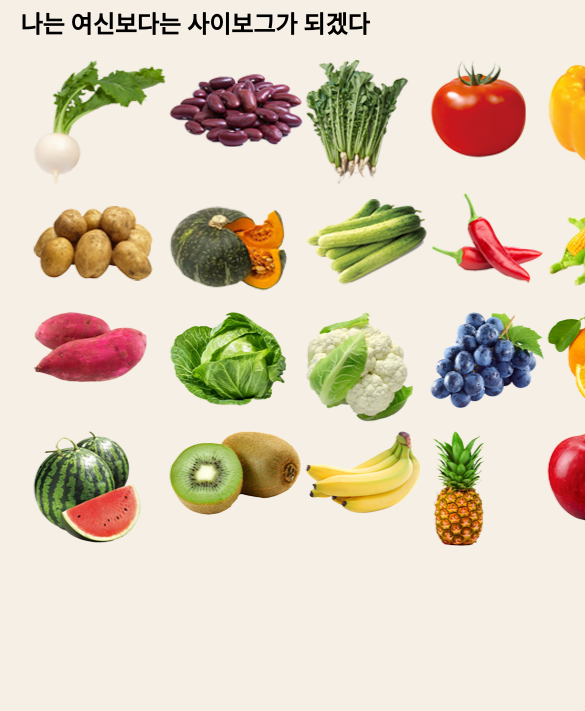
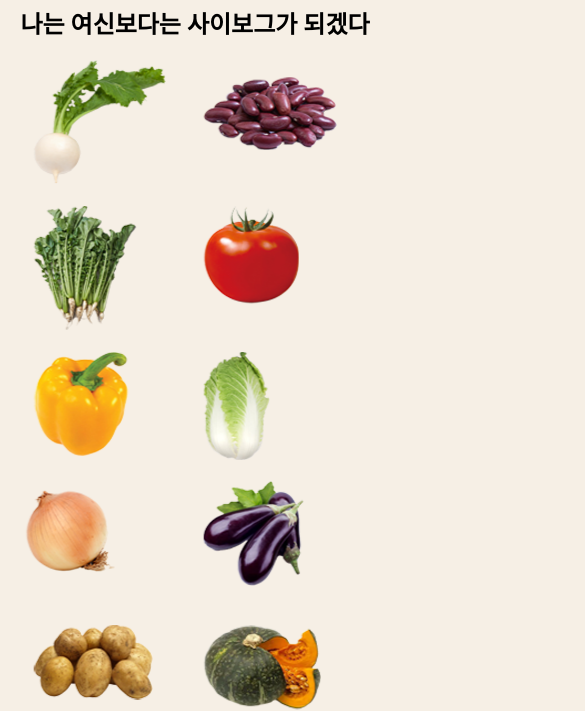
Before and after one commit to jeongyeon611/sdyproject, a plain HTML site: page index.html in a window 390 px wide. Shown: the part 153-864 px from the top of the page, 585 px wide, since content can reach past the window. Drawn offline with Linux system fonts and the light colour scheme.

Commit message:
Update style.css

```diff
--- a/style.css
+++ b/style.css
@@ -27,7 +27,7 @@ h2 {
   position: relative;
 }
 
-@mobile {
+@media (max-width: 768px) {
   #container {
     margin-top: 3%;
     position: absolute;
```
